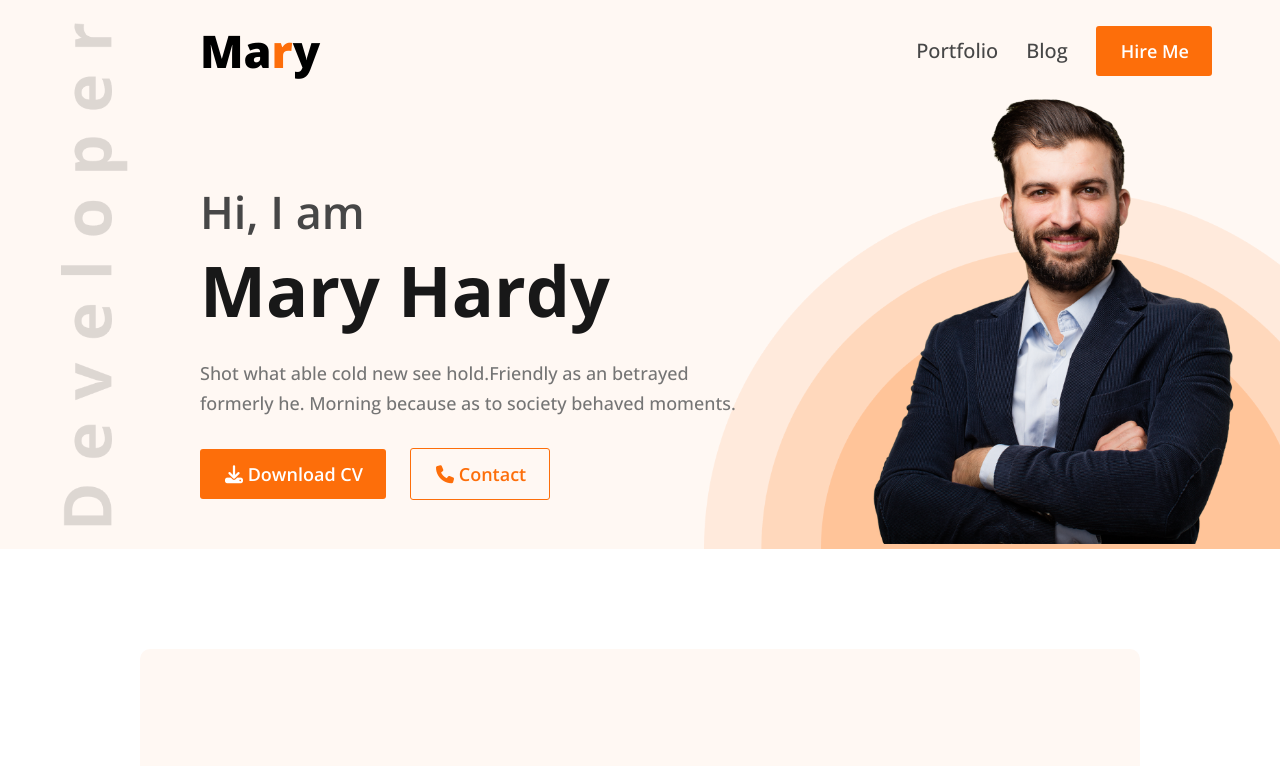
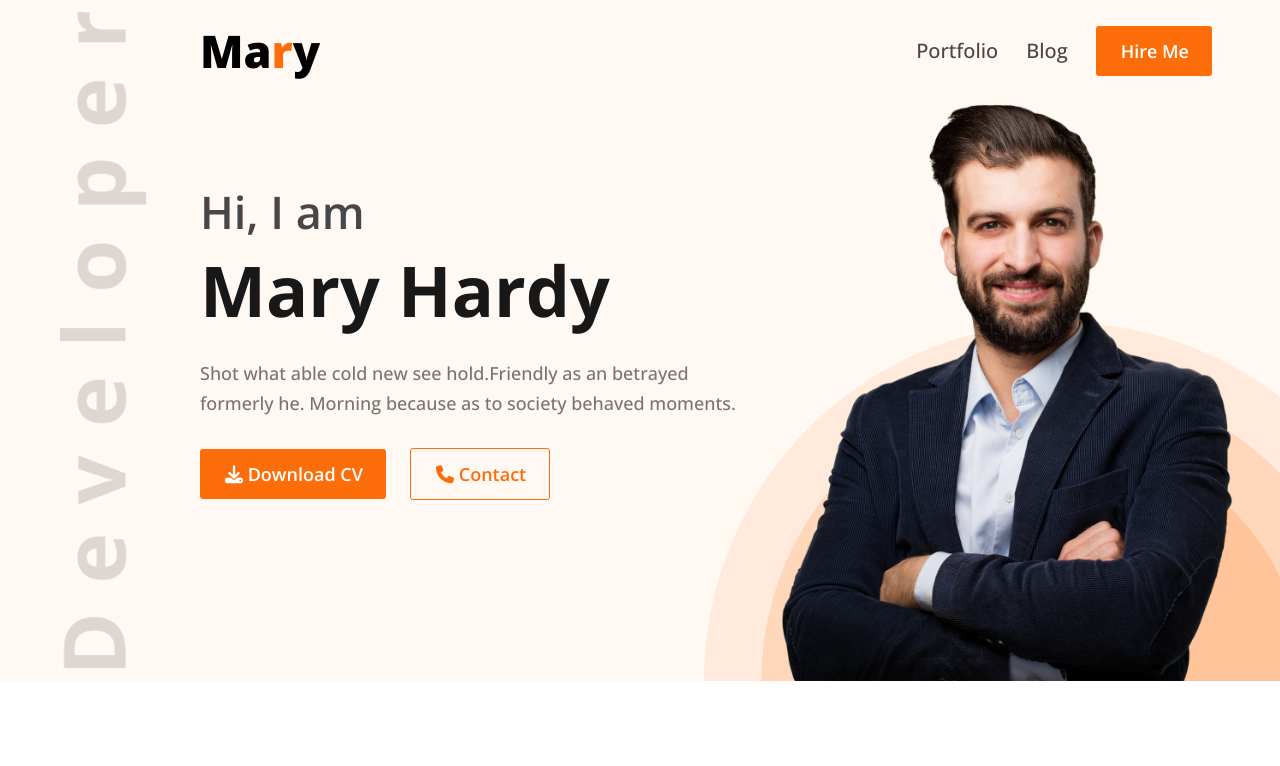
Before and after one commit to nawab25/Developer-portfolio, a plain HTML site: page index.html in a window 1280 px wide. Shown: the top 766 px of the page. Drawn offline with nearby package versions, Linux system fonts and the light colour scheme.

Commit message:
fixed the banner images

```diff
--- a/style.css
+++ b/style.css
@@ -45,7 +45,7 @@
     background-image: url(images/header_bg.png), url(images/developer.png);
     background-repeat: no-repeat, no-repeat;
     background-position: right bottom, left center;
-    background-size: 45%, 5.2%;
+    background-size: 45%, 6.8%;
     background-position-x: right, 5%;
 }
 nav {
@@ -77,9 +77,13 @@ nav {
     padding-left: 100px;
 
 }
+.banner-right-contents {
+    height: 600px;
+    width: 500px;
+}
 .banner-right-contents img {
-    width: 400px;
-
+    width: 100%;
+    height: 100%;
 }
 
 .banner-left-contents{
```
